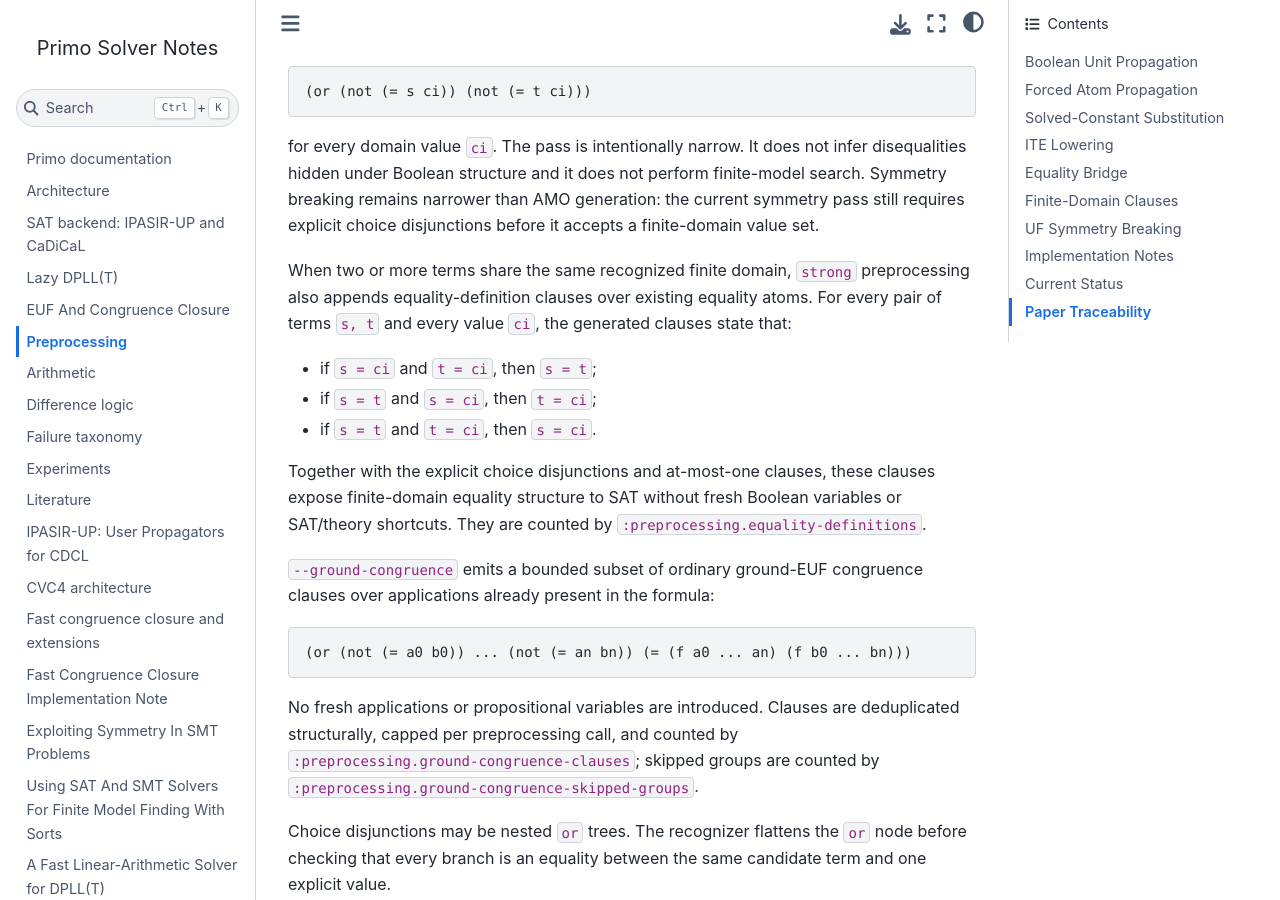
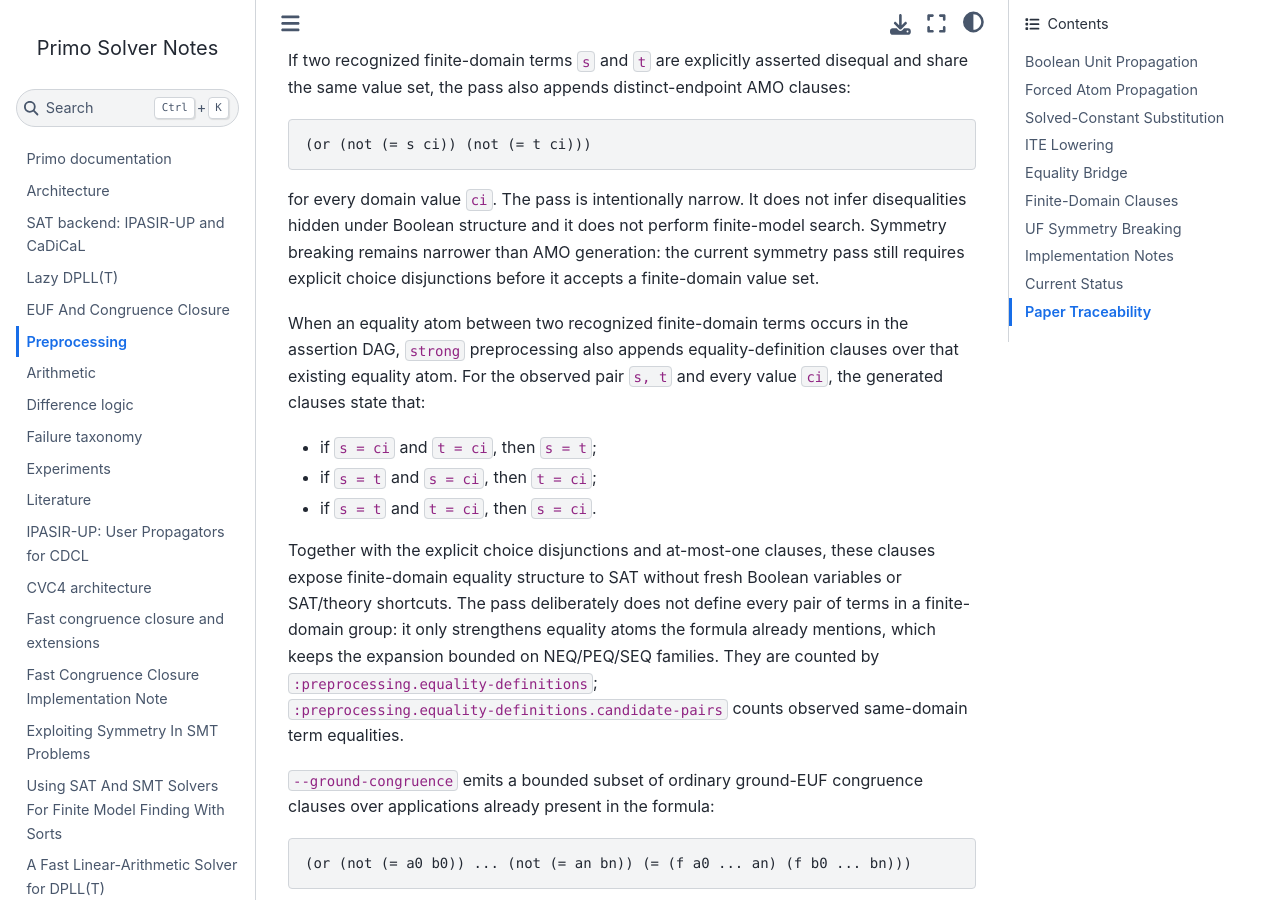
Before and after one commit to primo-solver/primo, a Jupyter Book: the page built from docs/preprocessing.md, in a window 1280 px wide and 900 px high, scrolled down 8560 px. Built offline with Jupyter Book 1.0.4 settings and Sphinx 7.4.7 and the Sphinx Book theme 1.1.4, drawn with Linux system fonts in a browser that asks for light colours; some of the changed text lies outside the part shown.

Commit message:
Align finite-domain preprocessing with observed atoms

```diff
--- a/docs/preprocessing.md
+++ b/docs/preprocessing.md
@@ -159,8 +159,10 @@
 can add bridge facts and then simplify with Boolean and unit equalities. The
 default is four passes. `0` disables the loop unless the `strong` preset or the
 auto single-assertion path is selected. Those paths run at least three passes
-because bridge facts and finite-domain clauses can expose further unit-equality
-simplifications.
+because bridge facts and forced atoms can expose further unit-equality
+simplifications. Finite-domain AMO clauses, equality-definition clauses, and
+symmetry constraints are emitted once after the repeated simplification loop so
+generated lemmas are not fed back into every pass.
 
 The fixed pass count is a baseline cap, not always a hard stop. After the cap is
 reached, Primo may run up to four additional adaptive passes when the previous
@@ -381,10 +383,10 @@
 symmetry pass still requires explicit choice disjunctions before it accepts a
 finite-domain value set.
 
-When two or more terms share the same recognized finite domain, `strong`
-preprocessing also appends equality-definition clauses over existing equality
-atoms. For every pair of terms `s, t` and every value `ci`, the generated clauses
-state that:
+When an equality atom between two recognized finite-domain terms occurs in the
+assertion DAG, `strong` preprocessing also appends equality-definition clauses
+over that existing equality atom. For the observed pair `s, t` and every value
+`ci`, the generated clauses state that:
 
 - if `s = ci` and `t = ci`, then `s = t`;
 - if `s = t` and `s = ci`, then `t = ci`;
@@ -392,8 +394,12 @@
 
 Together with the explicit choice disjunctions and at-most-one clauses, these
 clauses expose finite-domain equality structure to SAT without fresh Boolean
-variables or SAT/theory shortcuts. They are counted by
-`:preprocessing.equality-definitions`.
+variables or SAT/theory shortcuts. The pass deliberately does not define every
+pair of terms in a finite-domain group: it only strengthens equality atoms the
+formula already mentions, which keeps the expansion bounded on NEQ/PEQ/SEQ
+families. They are counted by `:preprocessing.equality-definitions`;
+`:preprocessing.equality-definitions.candidate-pairs` counts observed same-domain
+term equalities.
 
 `--ground-congruence` emits a bounded subset of ordinary ground-EUF congruence
 clauses over applications already present in the formula:
@@ -494,14 +500,16 @@
 Finite-domain equality definitions are owned by
 `smt::FiniteDomainEqualityDefinitions` in `src/smt/preprocessing.*`. The pass
 collects explicit finite-domain choice disjunctions and top-level value
-disequalities, groups terms by identical value lists, and emits ordinary SMT
-assertions relating `(= s t)` to the already-visible atoms `(= s c_i)` and
-`(= t c_i)`. It does not create fresh Boolean variables or inspect SAT backend
-state. In `auto`, `CheckSatOptions::auto_finite_domain_equality_definitions`
+disequalities, records equality atoms that occur in the assertion DAG, and emits
+ordinary SMT assertions relating an observed `(= s t)` to the already-visible
+atoms `(= s c_i)` and `(= t c_i)` when both endpoints have the same recognized
+finite-domain value list. It does not create fresh Boolean variables, inspect
+SAT backend state, or define unmentioned term pairs. In `auto`,
+`CheckSatOptions::auto_finite_domain_equality_definitions`
 must be set before this pass runs. Then
 `CheckSatOptions::finite_domain_eqdefs_auto_domain_limit` and
 `CheckSatOptions::finite_domain_eqdefs_auto_clause_limit` bound the expansion;
-the clause limit is cumulative across preprocessing passes.
+the clause limit applies to the single post-loop equality-definition expansion.
 `CheckSatOptions::finite_domain_eqdefs_auto_term_limit` blocks this expansion on
 large single-assertion formulas. Zero means unlimited for each of these guards.
 Guard decisions are reported with
```
Also changed, not shown: docs/papers/finite-model-finding-sorts.md (+8 -1 lines), 4 other files.
